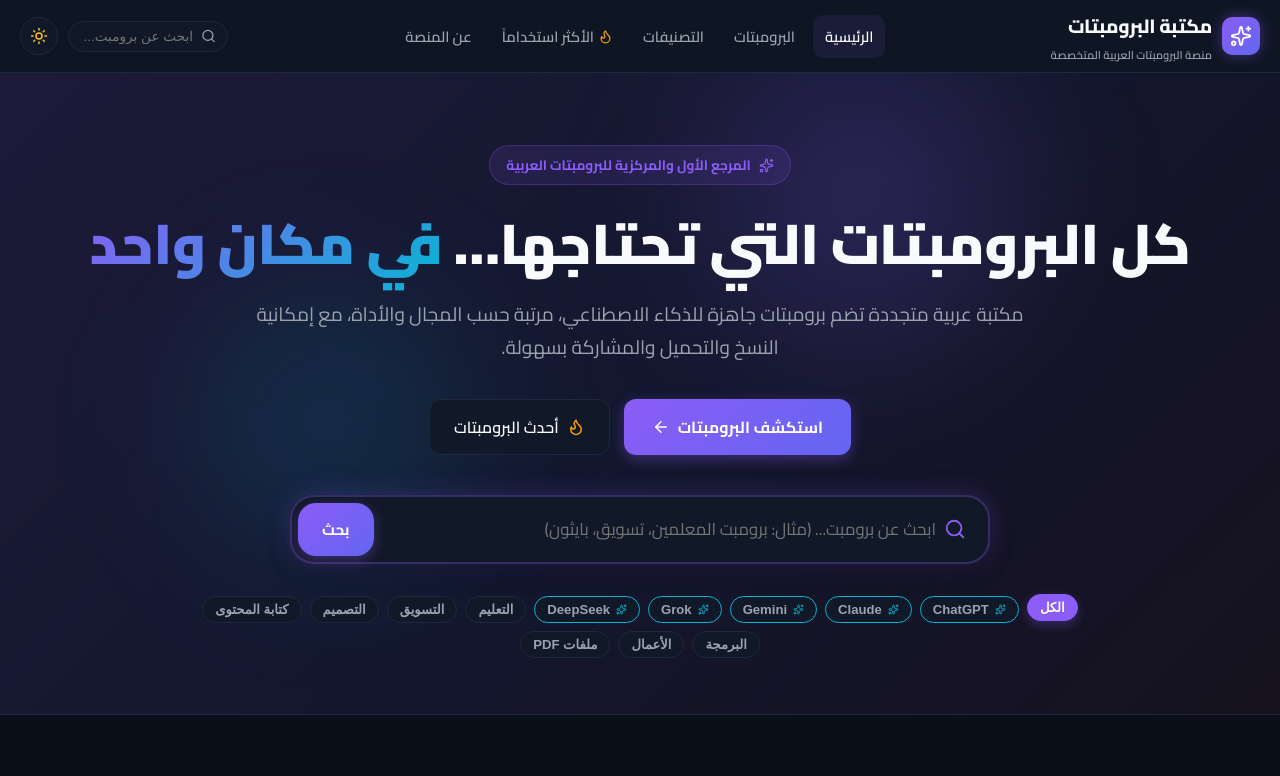
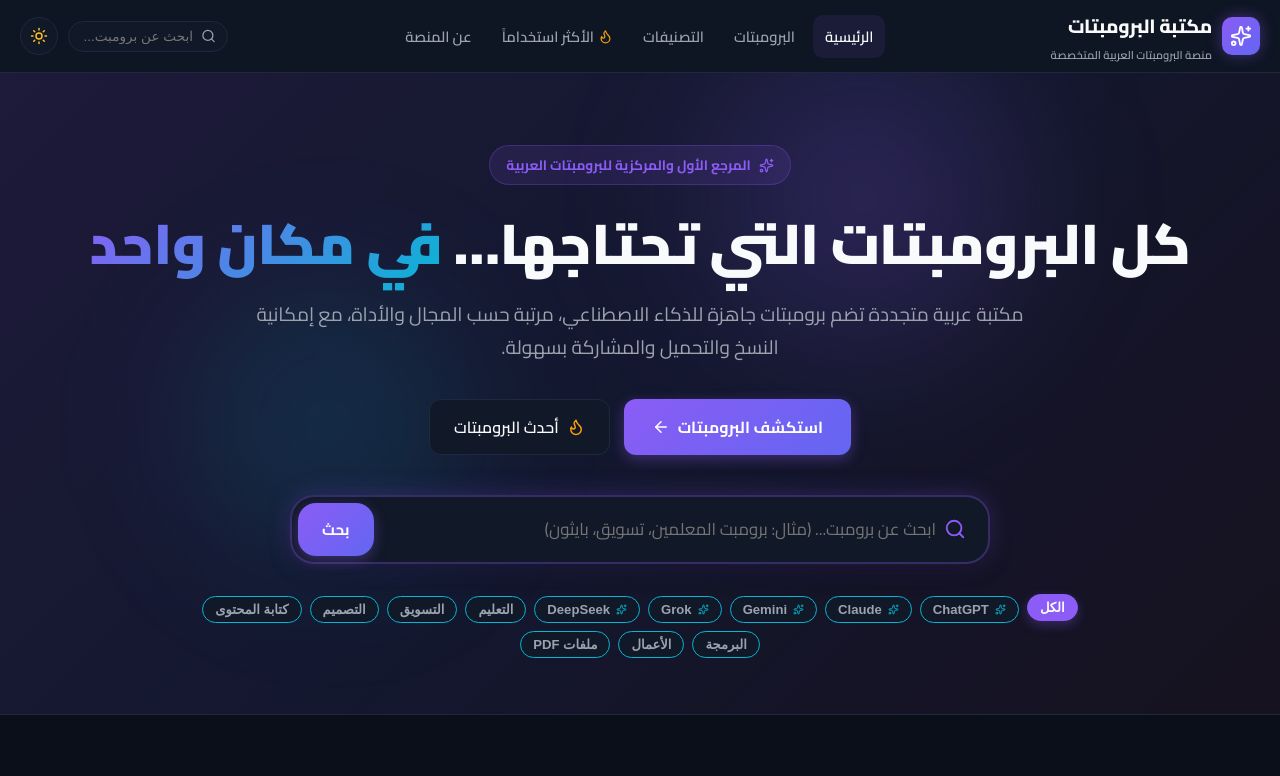
Before and after one commit to AbdulmosenAlmuzaini/promptar, a Next.js app: page / in a window 1280 px wide. Shown: the top 776 px of the page. Built offline with nearby package versions, Linux system fonts and the light colour scheme; no server answers; the database is empty.

Commit message:
Add cyan border to all category chips in Hero component matching model chips

```diff
--- a/src/components/Hero.jsx
+++ b/src/components/Hero.jsx
@@ -212,7 +212,7 @@ export const Hero = () => {
                 style={{
                   padding: '5px 12px',
                   fontSize: '0.82rem',
-                  borderColor: chip.isModel ? 'var(--accent-cyan)' : undefined
+                  borderColor: chip.value !== 'all' ? 'var(--accent-cyan)' : undefined
                 }}
               >
                 {chip.isModel && <Sparkles size={11} color={isActive ? '#FFF' : 'var(--accent-cyan)'} />}
```
